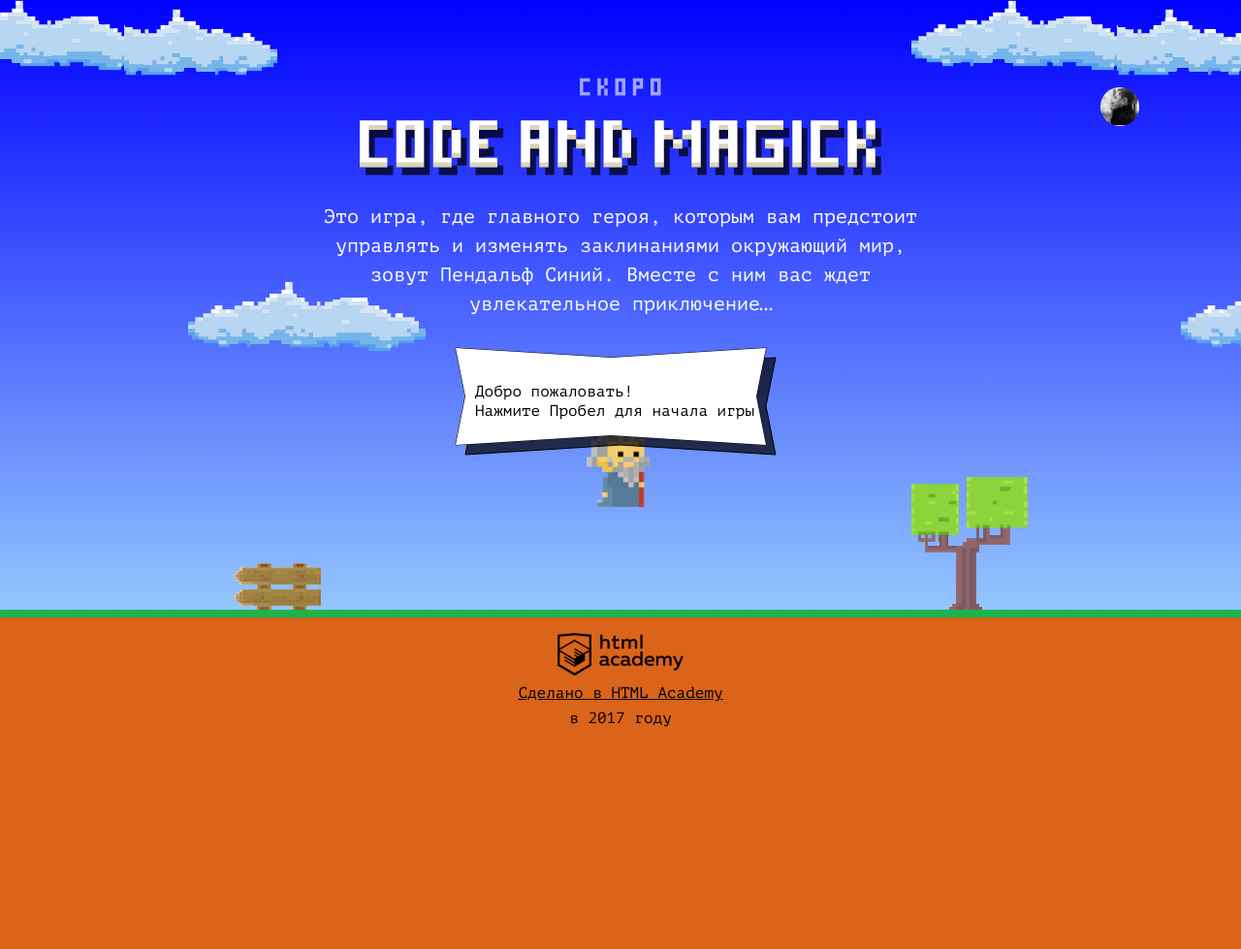
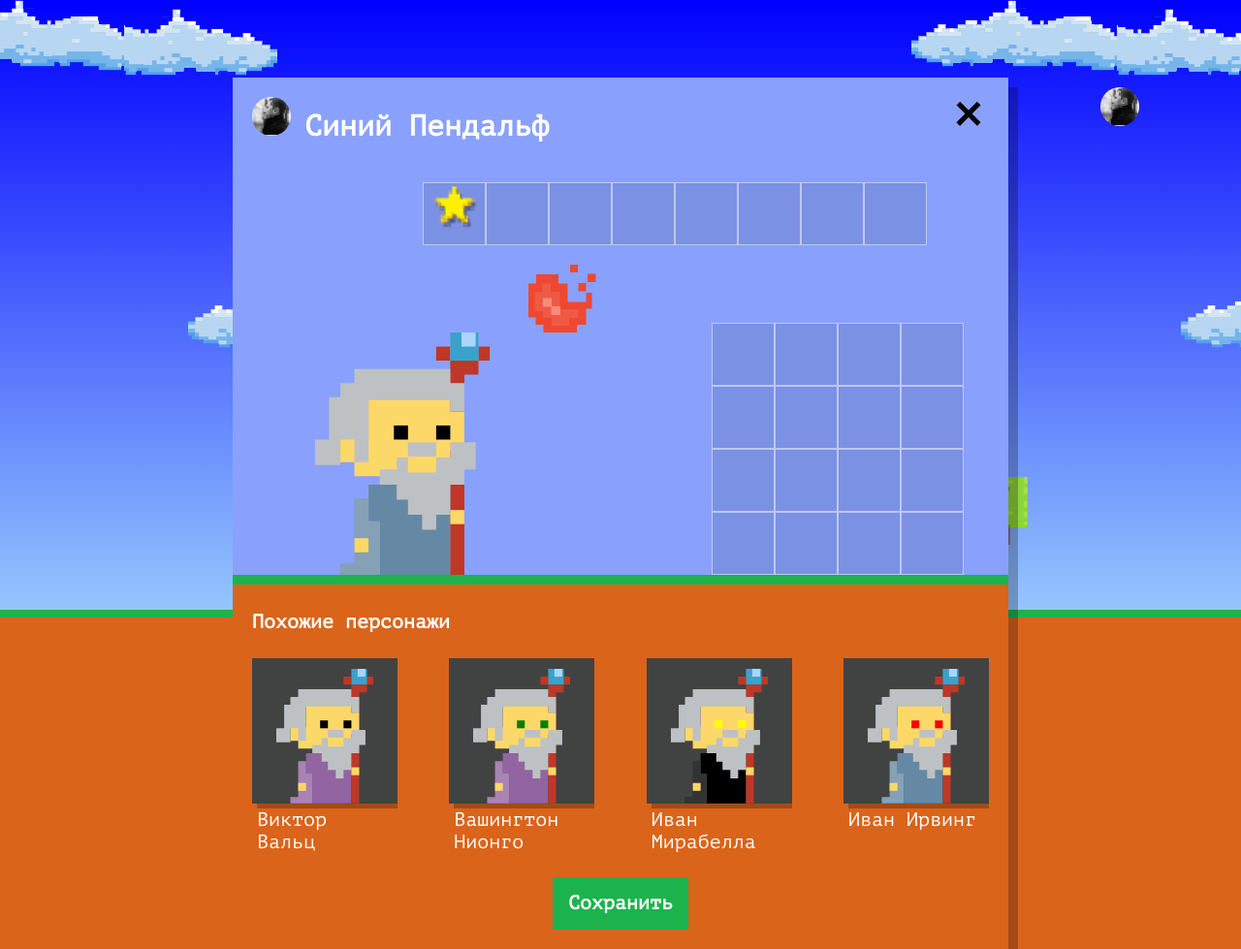
Before and after one commit to jlazarev/1251803-code-and-magick-21, a website: page index.html in a window 1280 px wide. Shown: the whole page at 97% size. Before the commit the page ends 800 px from the top, so only its background shows below. Drawn offline with Linux system fonts and the light colour scheme.

Commit message:
сделал отрисовку похожих магов

```diff
--- a/index.html
+++ b/index.html
@@ -205,6 +205,7 @@
 </script>
 <script src="js/stat.js"></script>
 <script src="js/game.js"></script>
+<script src="js/setup.js"></script>
 
 </body>
 </html>
--- /dev/null
+++ b/js/setup.js
@@ -0,0 +1,53 @@
+'use strict';
+
+const FIRSTNAMES = [`Иван`, `Хуан Себастьян`, `Мария`, `Кристоф`, `Виктор`, `Юлия`, `Люпита`, `Вашингтон`];
+const SURNAMES = [`да Марья`, `Верон`, `Мирабелла`, `Вальц`, `Онопко`, `Топольницкая`, `Нионго`, `Ирвинг`];
+const COAT_COLORS = [`rgb(101, 137, 164)`, `rgb(241, 43, 107)`, `rgb(146, 100, 161)`, `rgb(56, 159, 117)`, `rgb(215, 210, 55)`, `rgb(0, 0, 0)`];
+const EYES_COLORS = [`black`, `red`, `blue`, `yellow`, `green`];
+
+const setup = document.querySelector(`.setup`);
+
+setup.classList.remove(`hidden`);
+
+const wizards = [];
+
+const generationData = function (firstnames, surnames, coatColors, eyesColors) {
+  const wizardData = {
+    name: firstnames[Math.floor(Math.random() * firstnames.length)] + ` ` + surnames[Math.floor(Math.random() * surnames.length)],
+    coatColor: coatColors[Math.floor(Math.random() * coatColors.length)],
+    eyesColor: eyesColors[Math.floor(Math.random() * eyesColors.length)]
+  };
+
+  return wizardData;
+};
+
+for (let i = 0; i < 4; i++) {
+  wizards.push(generationData(FIRSTNAMES, SURNAMES, COAT_COLORS, EYES_COLORS));
+}
+
+const similarListElement = setup.querySelector(`.setup-similar-list`);
+const similarWizardTemplate = document.querySelector(`#similar-wizard-template`).content.querySelector(`.setup-similar-item`);
+
+const renderWizard = function (wizard) {
+  const wizardElement = similarWizardTemplate.cloneNode(true);
+
+  wizardElement.querySelector(`.setup-similar-label`).textContent = wizard.name;
+  wizardElement.querySelector(`.wizard-coat`).style.fill = wizard.coatColor;
+  wizardElement.querySelector(`.wizard-eyes`).style.fill = wizard.eyesColor;
+
+  return wizardElement;
+};
+
+const fillingBlock = function (wizardsArr) {
+  const fragment = document.createDocumentFragment();
+
+  for (let i = 0; i < wizardsArr.length; i++) {
+    fragment.appendChild(renderWizard(wizardsArr[i]));
+  }
+
+  return fragment;
+};
+
+similarListElement.appendChild(fillingBlock(wizards));
+
+setup.querySelector(`.setup-similar`).classList.remove(`hidden`);
```
